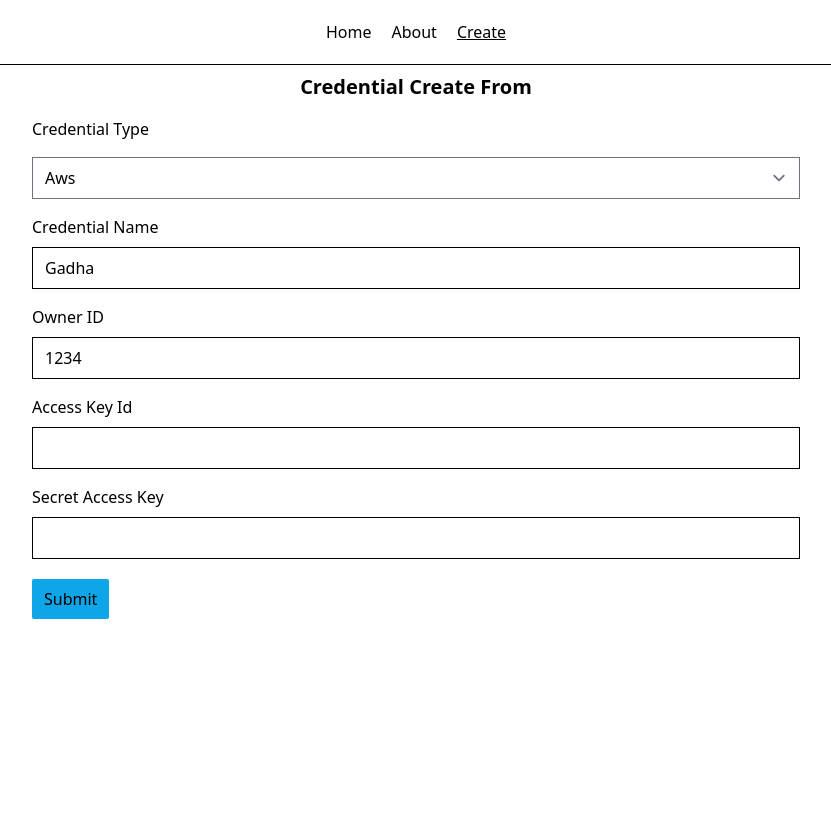
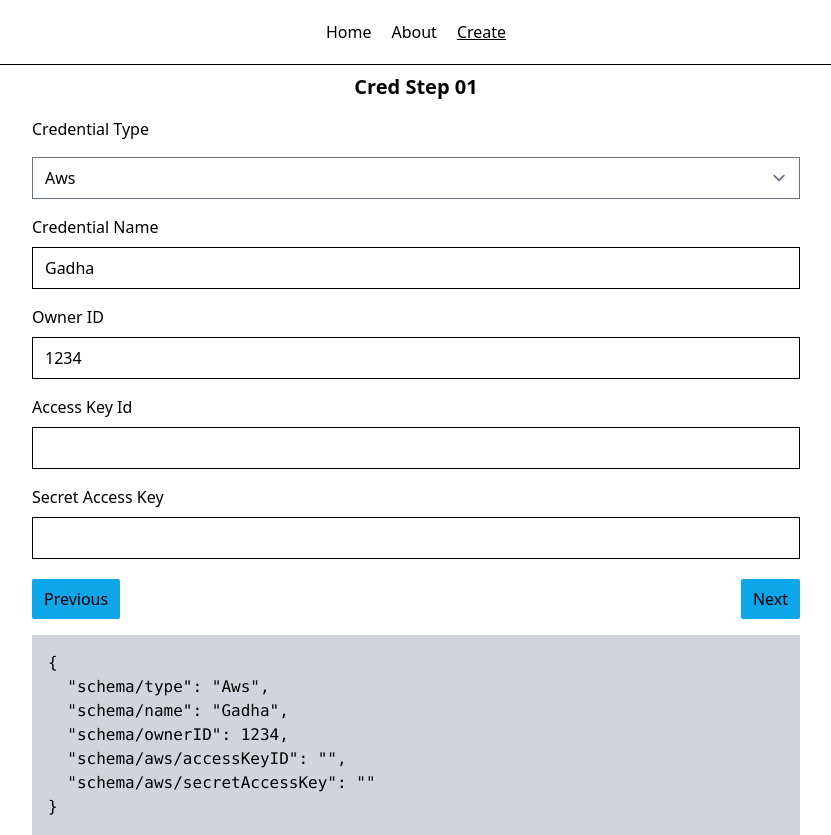
Before and after one commit to nurRiyad/form-builder, a Vue app: page /create in a window 1280 px wide. Shown: the whole page, without its empty margins (224-1055 px from the left). Before the commit the page ends 800 px from the top, so only its background shows below. Built offline with nearby package versions, Linux system fonts and the light colour scheme.

Commit message:
Add a basic multiselect flow
Signed-off-by: nurRiyad <asadnurriyad@gmail.com>

```diff
--- a/src/components/FormBuilder.vue
+++ b/src/components/FormBuilder.vue
@@ -3,6 +3,7 @@ import type { FormType } from '@/types/schema'
 import SingleStep from './derived/SingleStep.vue'
 import { ref, unref } from 'vue'
 import lodash from 'lodash'
+import MultiStep from './derived/MultiStep.vue'
 
 const props = withDefaults(
   defineProps<{
@@ -53,6 +54,19 @@ const handleSubmit = () => {
   const value = generateFinalForm()
   emits('onSubmit', value)
 }
+
+// step handle
+const activeStep = ref(0)
+const handleStep = (type: 'Next' | 'Prev') => {
+  if (props.ui.type === 'single') return
+  if (type === 'Next') {
+    if (activeStep.value + 1 >= props.ui.step.length) return
+    else activeStep.value += 1
+  } else {
+    if (activeStep.value <= 0) return
+    else activeStep.value -= 1
+  }
+}
 </script>
 
 <template>
@@ -69,7 +83,28 @@ const handleSubmit = () => {
       :set-value="setValue"
       :delete-value="deleteValue"
     />
+    <MultiStep
+      v-else-if="ui.type === 'multi'"
+      :active-step="activeStep"
+      :ui="ui"
+      :schema="schema"
+      :initial-value="initialValue"
+      :fn="fn"
+      :set-value="setValue"
+      :delete-value="deleteValue"
+    />
     <h1 v-else>No Proper Form type found</h1>
-    <button @click="handleSubmit" class="bg-sky-500 mt-5 py-2 px-3 rounded-sm">Submit</button>
+    <div class="flex justify-between" v-if="ui.type === 'single'">
+      <button @click="handleSubmit" class="bg-sky-500 mt-5 py-2 px-3 rounded-sm">Cancel</button>
+      <button @click="handleSubmit" class="bg-sky-500 mt-5 py-2 px-3 rounded-sm">Submit</button>
+    </div>
+    <div class="flex justify-between" v-else>
+      <button @click="handleStep('Prev')" class="bg-sky-500 mt-5 py-2 px-3 rounded-sm">
+        Previous
+      </button>
+      <button @click="handleStep('Next')" class="bg-sky-500 mt-5 py-2 px-3 rounded-sm">Next</button>
+    </div>
+
+    <pre class="p-4 bg-gray-300 mt-4">{{ model }}</pre>
   </div>
 </template>
--- a/src/components/derived/MultiStep.vue
+++ b/src/components/derived/MultiStep.vue
@@ -1,38 +1,40 @@
 <script lang="ts" setup>
-import type { SingleStepForm } from '@/types/schema'
+import type { MultiStepForm } from '@/types/schema'
 import SingleStep from './SingleStep.vue'
-import { computed, ref } from 'vue'
+import { computed } from 'vue'
 
 const props = defineProps<{
-  elements: Array<SingleStepForm>
+  activeStep: number
+  ui: MultiStepForm
+  schema: any
+  initialValue: any
+  fn?: any
+  setValue: (path: string, val: any) => void
+  deleteValue: (key: string) => void
 }>()
 
-const activeStep = ref(1)
+const activeSingleStep = computed(() => {
+  const atv = props.ui.step.find((st, idx) => {
+    if (idx === props.activeStep) return st
+  })
 
-const activeSingleStep = computed(() => {
-  if (activeStep.value < 1 || activeStep.value > props.elements.length) return props.elements[0]
-  else return props.elements[activeStep.value - 1]
+  if (atv) return atv
+  else return props.ui.step.at(0)
 })
 </script>
 
 <template>
-  <div>
-    <div class="flex space-x-4 items-center p-2 mt-5">
-      <button
-        class="bg-sky-500 py-2 px-3 rounded-sm disabled:bg-gray-400"
-        :disabled="activeStep <= 1"
-        @click="activeStep -= 1"
-      >
-        Prev
-      </button>
-      <p>{{ activeStep }}</p>
-      <button
-        class="bg-sky-500 py-2 px-3 rounded-sm disabled:bg-gray-400"
-        :disabled="activeStep >= elements.length"
-        @click="activeStep += 1"
-      >
-        Next
-      </button>
-    </div>
+  <template v-if="activeSingleStep">
+    <SingleStep
+      :ui="activeSingleStep"
+      :schema="schema"
+      :initial-value="initialValue"
+      :fn="fn"
+      :set-value="setValue"
+      :delete-value="deleteValue"
+    />
+  </template>
+  <div v-else>
+    <h1>No Proper Single Step found</h1>
   </div>
 </template>
--- /dev/null
+++ b/src/form/cred-form/edit-ui.json
@@ -0,0 +1,99 @@
+{
+  "type": "multi",
+  "labe": "Multi Step Form Test",
+  "step": [
+    {
+      "type": "single",
+      "label": "Cred Step 01",
+      "schema": "schema/",
+      "elements": [
+        {
+          "type": "simple-select",
+          "label": "Credential Type",
+          "schema": "schema/properties/type"
+        },
+        {
+          "type": "input",
+          "label": "Credential Name",
+          "schema": "schema/properties/name"
+        },
+        {
+          "type": "input",
+          "label": "Owner ID",
+          "schema": "schema/properties/ownerID"
+        },
+        {
+          "if": "isCredAws",
+          "type": "input",
+          "schema": "schema/properties/aws/properties/accessKeyID",
+          "label": "Access Key Id"
+        },
+        {
+          "if": "isCredAws",
+          "type": "input",
+          "label": "Secret Access Key",
+          "schema": "schema/properties/aws/properties/secretAccessKey"
+        },
+        {
+          "if": "isCredAzure",
+          "type": "input",
+          "label": "Subscription Id",
+          "schema": "schema/properties/azure/properties/subscriptionID"
+        },
+        {
+          "if": "isCredAzure",
+          "type": "input",
+          "label": "Tenant ID",
+          "schema": "schema/properties/azure/properties/tenantID"
+        },
+        {
+          "if": "isCredAzure",
+          "type": "input",
+          "label": "Client Id",
+          "schema": "schema/properties/azure/properties/clientID"
+        },
+        {
+          "if": "isCredAzure",
+          "type": "input",
+          "label": "Client Secret",
+          "schema": "schema/properties/azure/properties/clientSecret"
+        }
+      ]
+    },
+    {
+      "type": "single",
+      "label": "Cred Step 2",
+      "schema": "schema/",
+      "elements": [
+        {
+          "type": "simple-select",
+          "label": "Credential Type",
+          "schema": "schema/properties/type"
+        },
+        {
+          "type": "input",
+          "label": "Owner ID",
+          "schema": "schema/properties/ownerID"
+        },
+        {
+          "if": "isCredAws",
+          "type": "input",
+          "schema": "schema/properties/aws/properties/accessKeyID",
+          "label": "Access Key Id"
+        },
+        {
+          "if": "isCredAws",
+          "type": "input",
+          "label": "Secret Access Key",
+          "schema": "schema/properties/aws/properties/secretAccessKey"
+        },
+        {
+          "if": "isCredAzure",
+          "type": "input",
+          "label": "Subscription Id",
+          "schema": "schema/properties/azure/properties/subscriptionID"
+        }
+      ]
+    }
+  ]
+}
--- a/src/views/CreateView.vue
+++ b/src/views/CreateView.vue
@@ -1,12 +1,14 @@
 <script lang="ts" setup>
 import FormBuilder from '@/components/FormBuilder.vue'
 import ui from '../form/cred-form/create-ui.json'
+import mui from '../form/cred-form/edit-ui.json'
 import values from '../form/cred-form/values.json'
 import schema from '../form/cred-form/schema.json'
 import type { FormType } from '@/types'
 import { useFunc } from '../form/cred-form/function.js'
 
 const uiData = ui as FormType
+const muiData = mui as FormType
 
 const handleSubmit = (val: any) => {
   console.log(val)
@@ -15,7 +17,7 @@ const handleSubmit = (val: any) => {
 
 <template>
   <FormBuilder
-    :ui="uiData"
+    :ui="muiData"
     :initial-value="values"
     :schema="schema"
     :logic="useFunc"
```
